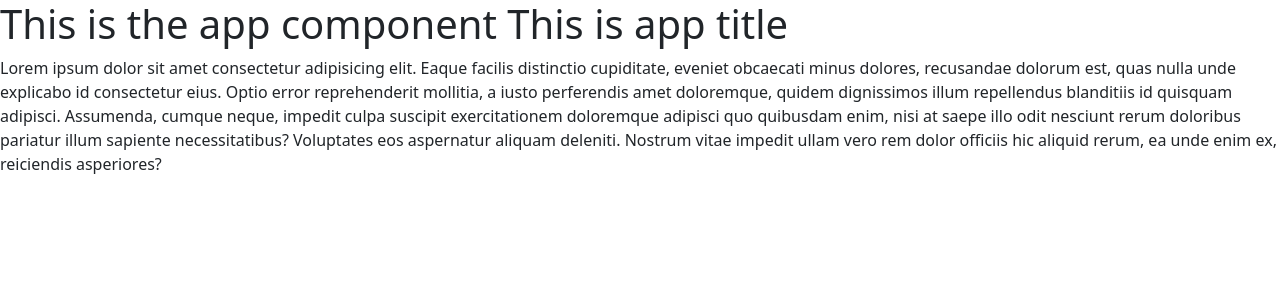
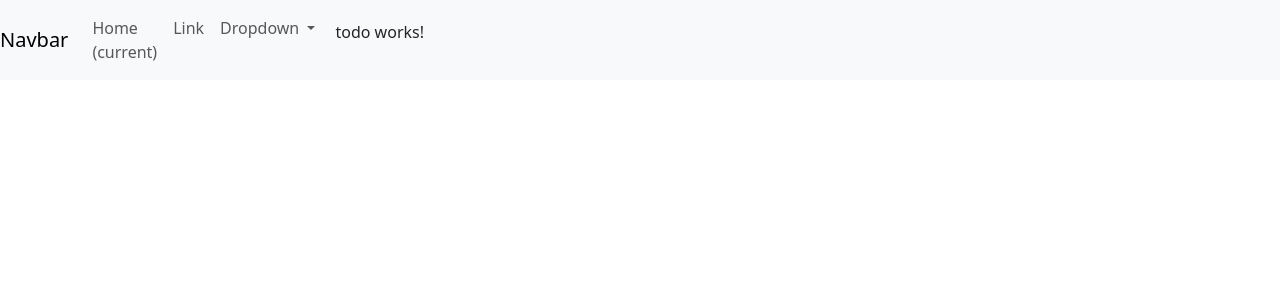
Before and after one commit to AdityaJava/angular-todo-list, an Angular app: page / in a window 1280 px wide. Shown: the top 300 px of the page. Built offline with nearby package versions, Linux system fonts and the light colour scheme.

Commit message:
feat: refactor Todos component to TodoComponent and update README

```diff
--- a/angular.json
+++ b/angular.json
@@ -39,7 +39,8 @@
               "./node_modules/bootstrap/dist/css/bootstrap.min.css"
             ],
             "scripts": [
-              "./node_modules/bootstrap/dist/js/bootstrap.js"
+              "./node_modules/bootstrap/dist/js/bootstrap.js",
+              "node_modules/jquery/dist/jquery.js"
             ]
           },
           "configurations": {
--- /dev/null
+++ b/src/app/MyComponents/todo/todo.component.html
@@ -0,0 +1 @@
+<p>todo works!</p>
--- a/src/app/MyComponents/todos/todos.html
+++ /dev/null
@@ -1 +0,0 @@
-<p>todos works!</p>
--- a/src/app/app-module.ts
+++ b/src/app/app-module.ts
@@ -3,12 +3,12 @@
 
 import { AppRoutingModule } from './app-routing-module';
 import { App } from './app';
-import { Todos } from './MyComponents/todos/todos';
+import { TodoComponent } from './MyComponents/todo/todo.component';
 
 @NgModule({
   declarations: [
     App,
-    Todos
+    TodoComponent
   ],
   imports: [
     BrowserModule,
--- a/src/app/app.html
+++ b/src/app/app.html
@@ -1,12 +1,31 @@
-<h1>
-  This is the app component {{ title }}
-</h1>
-<p>Lorem ipsum dolor sit amet
-  consectetur adipisicing elit. Eaque facilis distinctio cupiditate,
-  eveniet obcaecati minus dolores, recusandae dolorum est, quas nulla
-  unde explicabo id consectetur eius. Optio error reprehenderit mollitia,
-  a iusto perferendis amet doloremque, quidem dignissimos illum repellendus blanditiis id quisquam adipisci.
-  Assumenda, cumque neque, impedit culpa suscipit exercitationem doloremque adipisci quo quibusdam enim, nisi at
-  saepe illo odit nesciunt rerum doloribus pariatur illum sapiente necessitatibus? Voluptates eos aspernatur aliquam
-  deleniti. Nostrum vitae impedit ullam vero rem dolor officiis hic aliquid rerum, ea unde enim ex, reiciendis
-  asperiores?</p>
+<nav class="navbar navbar-expand-lg navbar-light bg-light">
+  <a class="navbar-brand" href="#">Navbar</a>
+  <button class="navbar-toggler" type="button" data-toggle="collapse" data-target="#navbarSupportedContent" aria-controls="navbarSupportedContent" aria-expanded="false" aria-label="Toggle navigation">
+    <span class="navbar-toggler-icon"></span>
+  </button>
+
+  <div class="collapse navbar-collapse" id="navbarSupportedContent">
+    <ul class="navbar-nav mr-auto">
+      <li class="nav-item active">
+        <a class="nav-link" href="#">Home <span class="sr-only">(current)</span></a>
+      </li>
+      <li class="nav-item">
+        <a class="nav-link" href="#">Link</a>
+      </li>
+      <li class="nav-item dropdown">
+        <a class="nav-link dropdown-toggle" href="#" id="navbarDropdown" role="button" data-toggle="dropdown" aria-haspopup="true" aria-expanded="false">
+          Dropdown
+        </a>
+        <div class="dropdown-menu" aria-labelledby="navbarDropdown">
+          <a class="dropdown-item" href="#">Action</a>
+          <a class="dropdown-item" href="#">Another action</a>
+          <div class="dropdown-divider"></div>
+          <a class="dropdown-item" href="#">Something else here</a>
+        </div>
+      </li>
+    </ul>
+  </div>
+  <div class="container-fluid">
+    <todo-component></todo-component>
+  </div>
+</nav>
```
Also changed, not shown: src/app/MyComponents/todo/todo.component.ts (added, +11 -0 lines), src/app/MyComponents/todos/todos.ts (deleted, +0 -11 lines), src/app/MyComponents/todo/todo.component.css (added), 2 other files (tests, documents, lock files or other folders).
